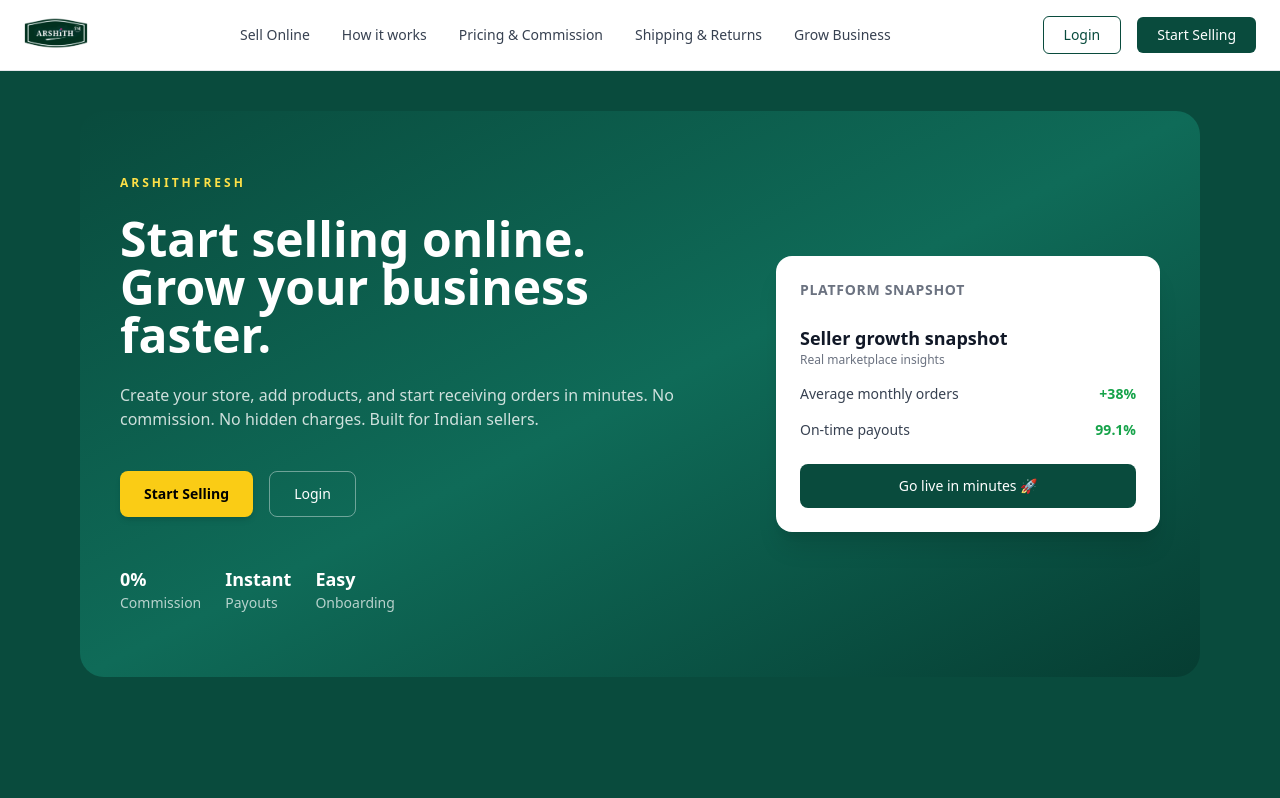
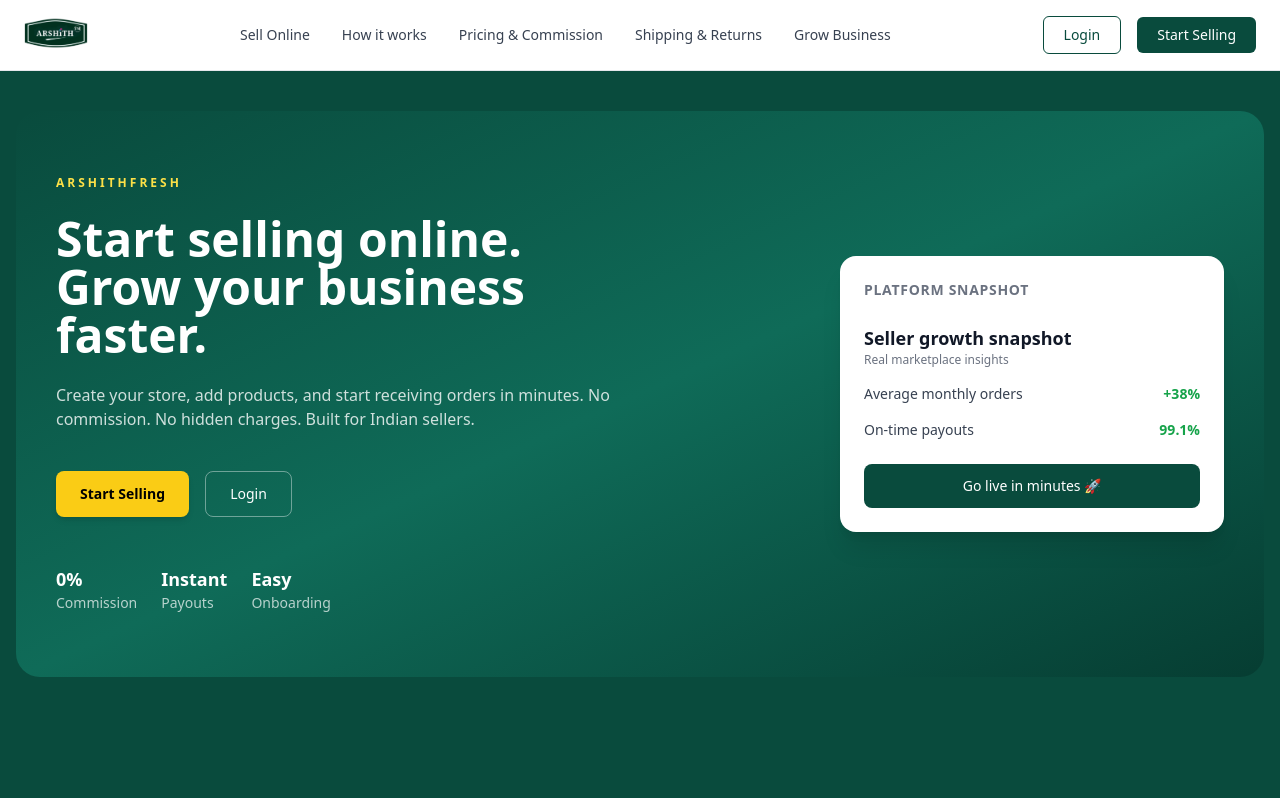
Before and after one commit to GuruMaheswarReddy/seller-project, a React (Vite) app: page / in a window 1280 px wide. Shown: the top 798 px of the page. Built offline with nearby package versions, Linux system fonts and the light colour scheme.

Commit message:
Update MainLayout.jsx

```diff
--- a/src/layouts/MainLayout.jsx
+++ b/src/layouts/MainLayout.jsx
@@ -5,7 +5,8 @@
   return (
     <div className="min-h-screen bg-primary-900 text-gray-100">
       <Header />
-      <main className="mx-auto max-w-6xl px-4 pb-12 pt-6 lg:pt-10">
+
+        <main className="w-full px-4 pb-12 pt-6 lg:pt-10">
         <Outlet />
       </main>
     </div>
```
